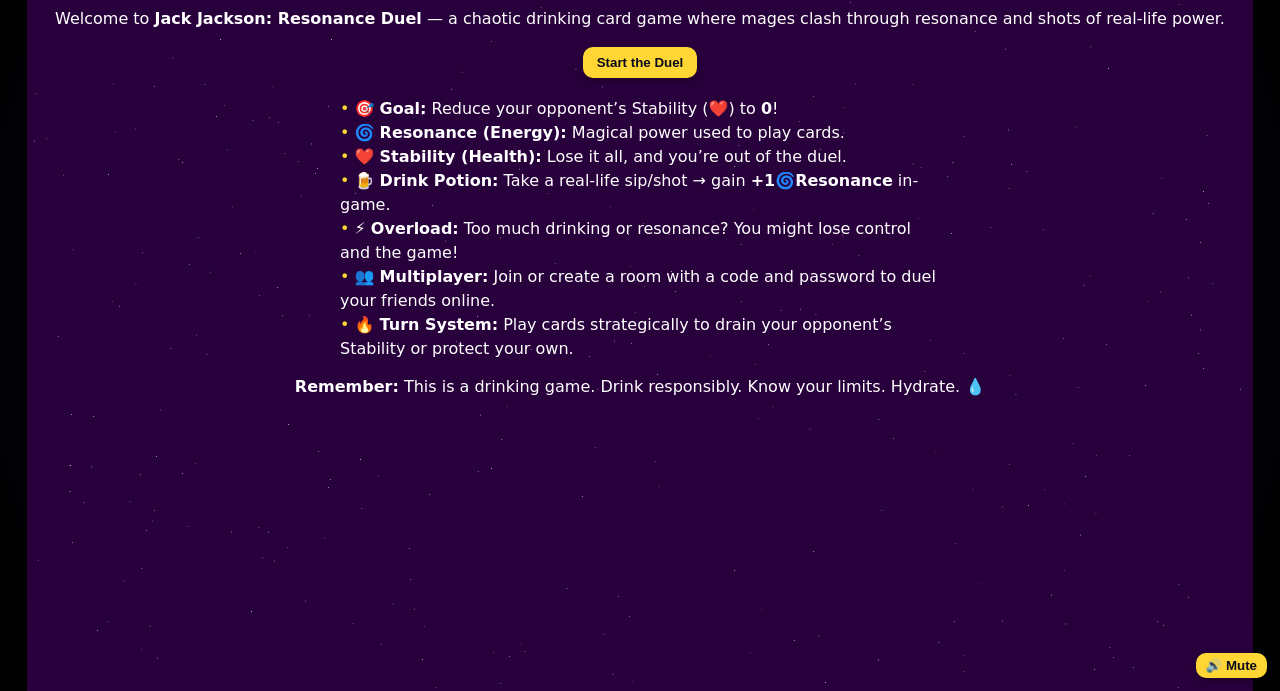
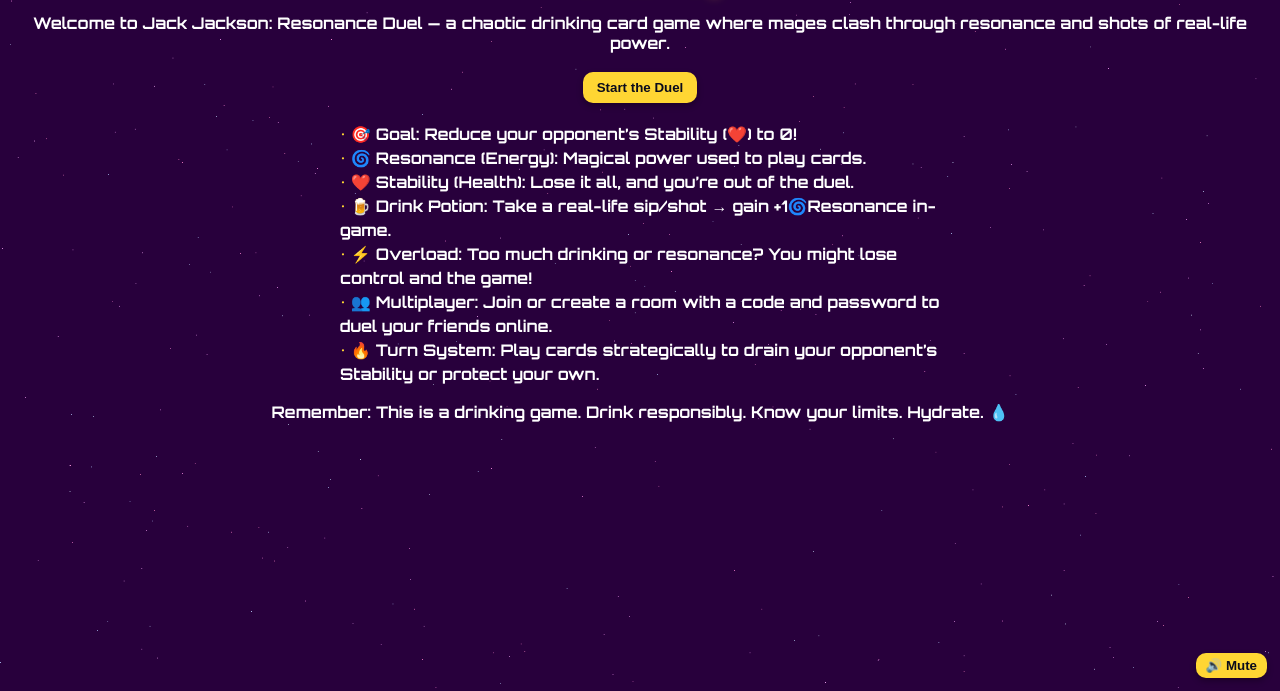
Before and after one commit to infject/tas, a website: page public/index.html in a window 1280 px wide. Shown: the part 109-800 px from the top of the page. Drawn offline with nearby package versions, Linux system fonts and the light colour scheme; no server answers.

Commit message:
Update style.css

```diff
--- a/public/style.css
+++ b/public/style.css
@@ -1,7 +1,7 @@
 
 /* === GLOBAL LAYOUT === */
 html, body {
-  font-family: 'Press Start 2P', cursive;
+  font-family: 'Orbitron', sans-serif;
   background: radial-gradient(circle at center, #0b0b1c 0%, #000 100%);
   color: #fff;
   margin: 0;
```
